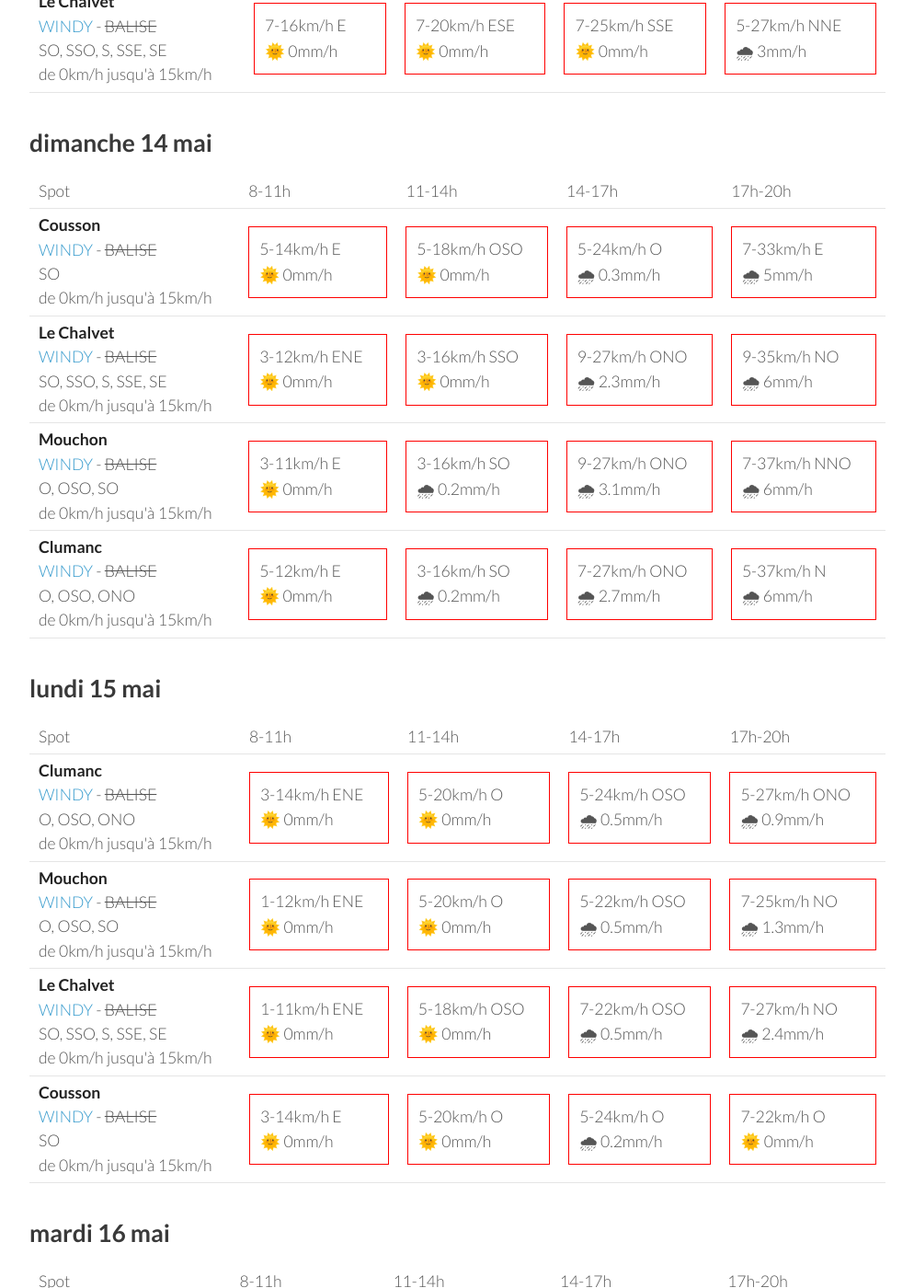
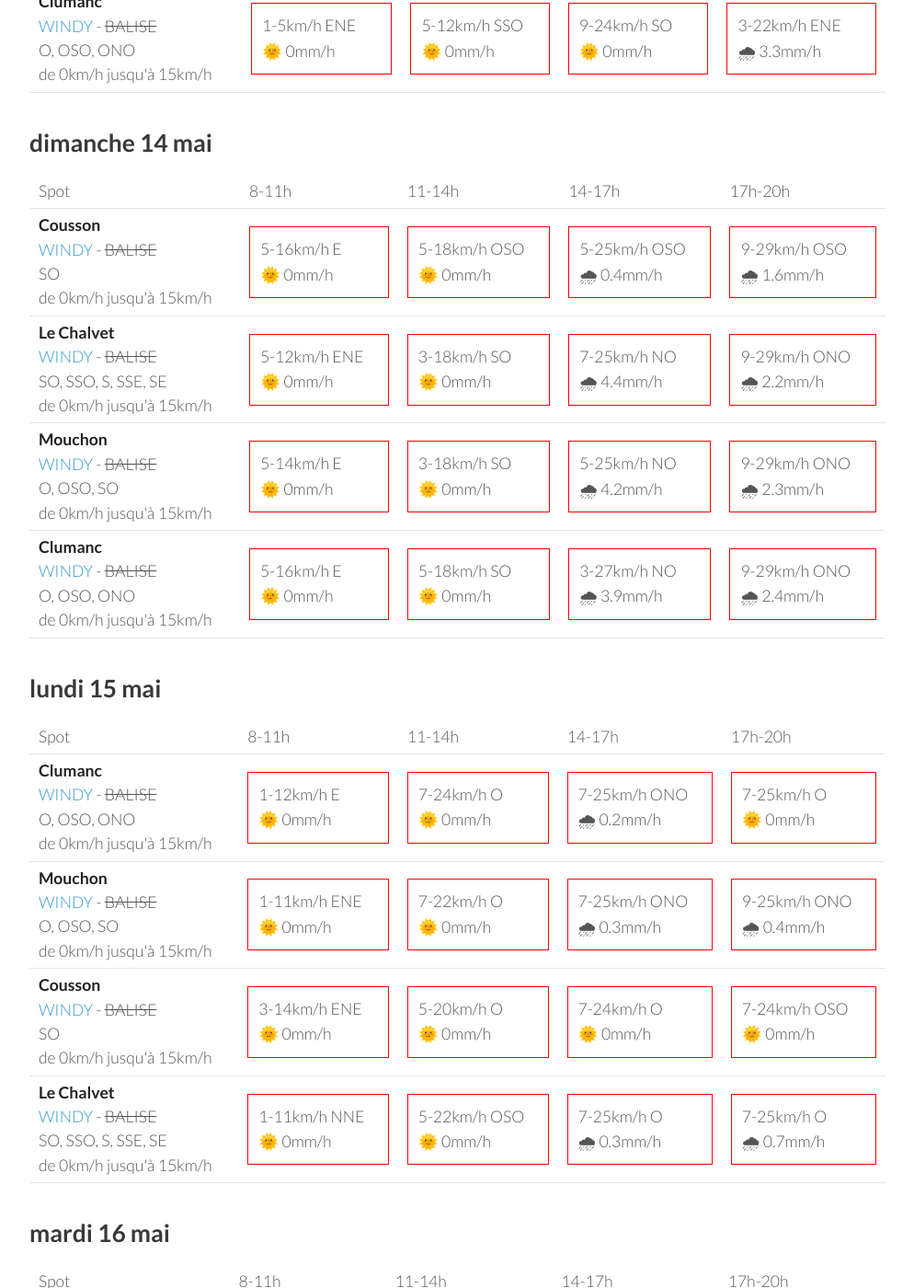
Before and after one commit to parapente-dans-le-nord/parapente-dans-le-nord.github.io, a Jekyll site: the page built from saint_andre.markdown, in a window 1280 px wide and 1400 px high, scrolled down 1325 px. Shown: the whole window at 92% size, without its empty margins (26-1020 px from the left). Built offline with Jekyll 4.4.1, drawn with Linux system fonts in a browser that asks for light colours; some of the changed text lies outside the part shown.

Commit message:
update index.markdown

```diff
--- a/saint_andre.markdown
+++ b/saint_andre.markdown
@@ -32,16 +32,6 @@ page mise à jour le vendredi 12 mai 06:36
 
     </tr>
 <tr>
-        <td><strong>Le Chalvet</strong><br><a href="https://windy.com/43.979/6.480?43.866,6.480,10,m:eSsaglX">WINDY</a> - <span class="no-balise"> BALISE </span><br> <span class="vent-favorable">SO, SSO, S, SSE, SE</span><br><span class="force-vent">de 0km/h jusqu'à 15km/h</span> </td>
-
-            <td><div class="not-flyable"><p>3-9km/h ENE</p><p>🌞 0mm/h</p></div></td>
-            <td><div class="not-flyable"><p>3-11km/h OSO</p><p>🌞 0mm/h</p></div></td>
-            <td><div class="not-flyable"><p>11-38km/h ONO</p><p>🌧 0.2mm/h</p></div></td>
-            <td><div class="not-flyable"><p>9-14km/h OSO</p><p>🌧 6mm/h</p></div></td>
-
-
-    </tr>
-<tr>
         <td><strong>Cousson</strong><br><a href="https://windy.com/44.054/6.240?43.940,6.241,10,m:eSAaglz">WINDY</a> - <span class="no-balise"> BALISE </span><br> <span class="vent-favorable">SO</span><br><span class="force-vent">de 0km/h jusqu'à 15km/h</span> </td>
 
             <td><div class="not-flyable"><p>1-3km/h S</p><p>🌞 0mm/h</p></div></td>
@@ -58,6 +48,16 @@ page mise à jour le vendredi 12 mai 06:36
             <td><div class="not-flyable"><p>1-11km/h S</p><p>🌞 0mm/h</p></div></td>
             <td><div class="not-flyable"><p>9-29km/h NO</p><p>🌧 0.9mm/h</p></div></td>
             <td><div class="not-flyable"><p>9-25km/h OSO</p><p>🌧 3.4mm/h</p></div></td>
+
+
+    </tr>
+<tr>
+        <td><strong>Le Chalvet</strong><br><a href="https://windy.com/43.979/6.480?43.866,6.480,10,m:eSsaglX">WINDY</a> - <span class="no-balise"> BALISE </span><br> <span class="vent-favorable">SO, SSO, S, SSE, SE</span><br><span class="force-vent">de 0km/h jusqu'à 15km/h</span> </td>
+
+            <td><div class="not-flyable"><p>5-16km/h ESE</p><p>🌞 0mm/h</p></div></td>
+            <td><div class="not-flyable"><p>9-29km/h SE</p><p>🌧 0.3mm/h</p></div></td>
+            <td><div class="not-flyable"><p>7-33km/h SSE</p><p>🌧 3.3mm/h</p></div></td>
+            <td><div class="not-flyable"><p>7-27km/h SSE</p><p>🌧 4.1mm/h</p></div></td>
 
 
     </tr>
@@ -88,6 +88,16 @@ page mise à jour le vendredi 12 mai 06:36
 
     </tr>
 <tr>
+        <td><strong>Le Chalvet</strong><br><a href="https://windy.com/43.979/6.480?43.866,6.480,10,m:eSsaglX">WINDY</a> - <span class="no-balise"> BALISE </span><br> <span class="vent-favorable">SO, SSO, S, SSE, SE</span><br><span class="force-vent">de 0km/h jusqu'à 15km/h</span> </td>
+
+            <td><div class="not-flyable"><p>5-14km/h ENE</p><p>🌞 0mm/h</p></div></td>
+            <td><div class="not-flyable"><p>7-25km/h ESE</p><p>🌧 0.3mm/h</p></div></td>
+            <td><div class="not-flyable"><p>3-24km/h SSO</p><p>🌧 0.4mm/h</p></div></td>
+            <td><div class="not-flyable"><p>5-20km/h SO</p><p>🌧 2.6mm/h</p></div></td>
+
+
+    </tr>
+<tr>
         <td><strong>Mouchon</strong><br><a href="https://windy.com/43.992/6.424?43.878,6.425,10,m:eSuaglR">WINDY</a> - <span class="no-balise"> BALISE </span><br> <span class="vent-favorable">O, OSO, SO</span><br><span class="force-vent">de 0km/h jusqu'à 15km/h</span> </td>
 
             <td><div class="not-flyable"><p>5-11km/h SE</p><p>🌞 0mm/h</p></div></td>
@@ -104,16 +114,6 @@ page mise à jour le vendredi 12 mai 06:36
             <td><div class="not-flyable"><p>5-12km/h SSO</p><p>🌞 0mm/h</p></div></td>
             <td><div class="not-flyable"><p>9-24km/h SO</p><p>🌞 0mm/h</p></div></td>
             <td><div class="not-flyable"><p>3-22km/h ENE</p><p>🌧 3.3mm/h</p></div></td>
-
-
-    </tr>
-<tr>
-        <td><strong>Le Chalvet</strong><br><a href="https://windy.com/43.979/6.480?43.866,6.480,10,m:eSsaglX">WINDY</a> - <span class="no-balise"> BALISE </span><br> <span class="vent-favorable">SO, SSO, S, SSE, SE</span><br><span class="force-vent">de 0km/h jusqu'à 15km/h</span> </td>
-
-            <td><div class="not-flyable"><p>7-16km/h E</p><p>🌞 0mm/h</p></div></td>
-            <td><div class="not-flyable"><p>7-20km/h ESE</p><p>🌞 0mm/h</p></div></td>
-            <td><div class="not-flyable"><p>7-25km/h SSE</p><p>🌞 0mm/h</p></div></td>
-            <td><div class="not-flyable"><p>5-27km/h NNE</p><p>🌧 3mm/h</p></div></td>
 
 
     </tr>
@@ -136,40 +136,40 @@ page mise à jour le vendredi 12 mai 06:36
 <tr>
         <td><strong>Cousson</strong><br><a href="https://windy.com/44.054/6.240?43.940,6.241,10,m:eSAaglz">WINDY</a> - <span class="no-balise"> BALISE </span><br> <span class="vent-favorable">SO</span><br><span class="force-vent">de 0km/h jusqu'à 15km/h</span> </td>
 
-            <td><div class="not-flyable"><p>5-14km/h E</p><p>🌞 0mm/h</p></div></td>
+            <td><div class="not-flyable"><p>5-16km/h E</p><p>🌞 0mm/h</p></div></td>
             <td><div class="not-flyable"><p>5-18km/h OSO</p><p>🌞 0mm/h</p></div></td>
-            <td><div class="not-flyable"><p>5-24km/h O</p><p>🌧 0.3mm/h</p></div></td>
-            <td><div class="not-flyable"><p>7-33km/h E</p><p>🌧 5mm/h</p></div></td>
+            <td><div class="not-flyable"><p>5-25km/h OSO</p><p>🌧 0.4mm/h</p></div></td>
+            <td><div class="not-flyable"><p>9-29km/h OSO</p><p>🌧 1.6mm/h</p></div></td>
 
 
     </tr>
 <tr>
         <td><strong>Le Chalvet</strong><br><a href="https://windy.com/43.979/6.480?43.866,6.480,10,m:eSsaglX">WINDY</a> - <span class="no-balise"> BALISE </span><br> <span class="vent-favorable">SO, SSO, S, SSE, SE</span><br><span class="force-vent">de 0km/h jusqu'à 15km/h</span> </td>
 
-            <td><div class="not-flyable"><p>3-12km/h ENE</p><p>🌞 0mm/h</p></div></td>
-            <td><div class="not-flyable"><p>3-16km/h SSO</p><p>🌞 0mm/h</p></div></td>
-            <td><div class="not-flyable"><p>9-27km/h ONO</p><p>🌧 2.3mm/h</p></div></td>
-            <td><div class="not-flyable"><p>9-35km/h NO</p><p>🌧 6mm/h</p></div></td>
+            <td><div class="not-flyable"><p>5-12km/h ENE</p><p>🌞 0mm/h</p></div></td>
+            <td><div class="not-flyable"><p>3-18km/h SO</p><p>🌞 0mm/h</p></div></td>
+            <td><div class="not-flyable"><p>7-25km/h NO</p><p>🌧 4.4mm/h</p></div></td>
+            <td><div class="not-flyable"><p>9-29km/h ONO</p><p>🌧 2.2mm/h</p></div></td>
 
 
     </tr>
 <tr>
         <td><strong>Mouchon</strong><br><a href="https://windy.com/43.992/6.424?43.878,6.425,10,m:eSuaglR">WINDY</a> - <span class="no-balise"> BALISE </span><br> <span class="vent-favorable">O, OSO, SO</span><br><span class="force-vent">de 0km/h jusqu'à 15km/h</span> </td>
 
-            <td><div class="not-flyable"><p>3-11km/h E</p><p>🌞 0mm/h</p></div></td>
-            <td><div class="not-flyable"><p>3-16km/h SO</p><p>🌧 0.2mm/h</p></div></td>
-            <td><div class="not-flyable"><p>9-27km/h ONO</p><p>🌧 3.1mm/h</p></div></td>
-            <td><div class="not-flyable"><p>7-37km/h NNO</p><p>🌧 6mm/h</p></div></td>
+            <td><div class="not-flyable"><p>5-14km/h E</p><p>🌞 0mm/h</p></div></td>
+            <td><div class="not-flyable"><p>3-18km/h SO</p><p>🌞 0mm/h</p></div></td>
+            <td><div class="not-flyable"><p>5-25km/h NO</p><p>🌧 4.2mm/h</p></div></td>
+            <td><div class="not-flyable"><p>9-29km/h ONO</p><p>🌧 2.3mm/h</p></div></td>
 
 
     </tr>
 <tr>
         <td><strong>Clumanc</strong><br><a href="https://windy.com/44.027/6.402?43.914,6.403,10,m:eSxaglP">WINDY</a> - <span class="no-balise"> BALISE </span><br> <span class="vent-favorable">O, OSO, ONO</span><br><span class="force-vent">de 0km/h jusqu'à 15km/h</span> </td>
 
-            <td><div class="not-flyable"><p>5-12km/h E</p><p>🌞 0mm/h</p></div></td>
-            <td><div class="not-flyable"><p>3-16km/h SO</p><p>🌧 0.2mm/h</p></div></td>
-            <td><div class="not-flyable"><p>7-27km/h ONO</p><p>🌧 2.7mm/h</p></div></td>
-            <td><div class="not-flyable"><p>5-37km/h N</p><p>🌧 6mm/h</p></div></td>
+            <td><div class="not-flyable"><p>5-16km/h E</p><p>🌞 0mm/h</p></div></td>
+            <td><div class="not-flyable"><p>5-18km/h SO</p><p>🌞 0mm/h</p></div></td>
+            <td><div class="not-flyable"><p>3-27km/h NO</p><p>🌧 3.9mm/h</p></div></td>
+            <td><div class="not-flyable"><p>9-29km/h ONO</p><p>🌧 2.4mm/h</p></div></td>
 
 
     </tr>
@@ -192,40 +192,40 @@ page mise à jour le vendredi 12 mai 06:36
 <tr>
         <td><strong>Clumanc</strong><br><a href="https://windy.com/44.027/6.402?43.914,6.403,10,m:eSxaglP">WINDY</a> - <span class="no-balise"> BALISE </span><br> <span class="vent-favorable">O, OSO, ONO</span><br><span class="force-vent">de 0km/h jusqu'à 15km/h</span> </td>
 
-            <td><div class="not-flyable"><p>3-14km/h ENE</p><p>🌞 0mm/h</p></div></td>
-            <td><div class="not-flyable"><p>5-20km/h O</p><p>🌞 0mm/h</p></div></td>
-            <td><div class="not-flyable"><p>5-24km/h OSO</p><p>🌧 0.5mm/h</p></div></td>
-            <td><div class="not-flyable"><p>5-27km/h ONO</p><p>🌧 0.9mm/h</p></div></td>
+            <td><div class="not-flyable"><p>1-12km/h E</p><p>🌞 0mm/h</p></div></td>
+            <td><div class="not-flyable"><p>7-24km/h O</p><p>🌞 0mm/h</p></div></td>
+            <td><div class="not-flyable"><p>7-25km/h ONO</p><p>🌧 0.2mm/h</p></div></td>
+            <td><div class="not-flyable"><p>7-25km/h O</p><p>🌞 0mm/h</p></div></td>
 
 
     </tr>
 <tr>
         <td><strong>Mouchon</strong><br><a href="https://windy.com/43.992/6.424?43.878,6.425,10,m:eSuaglR">WINDY</a> - <span class="no-balise"> BALISE </span><br> <span class="vent-favorable">O, OSO, SO</span><br><span class="force-vent">de 0km/h jusqu'à 15km/h</span> </td>
 
-            <td><div class="not-flyable"><p>1-12km/h ENE</p><p>🌞 0mm/h</p></div></td>
+            <td><div class="not-flyable"><p>1-11km/h ENE</p><p>🌞 0mm/h</p></div></td>
+            <td><div class="not-flyable"><p>7-22km/h O</p><p>🌞 0mm/h</p></div></td>
+            <td><div class="not-flyable"><p>7-25km/h ONO</p><p>🌧 0.3mm/h</p></div></td>
+            <td><div class="not-flyable"><p>9-25km/h ONO</p><p>🌧 0.4mm/h</p></div></td>
+
+
+    </tr>
+<tr>
+        <td><strong>Cousson</strong><br><a href="https://windy.com/44.054/6.240?43.940,6.241,10,m:eSAaglz">WINDY</a> - <span class="no-balise"> BALISE </span><br> <span class="vent-favorable">SO</span><br><span class="force-vent">de 0km/h jusqu'à 15km/h</span> </td>
+
+            <td><div class="not-flyable"><p>3-14km/h ENE</p><p>🌞 0mm/h</p></div></td>
             <td><div class="not-flyable"><p>5-20km/h O</p><p>🌞 0mm/h</p></div></td>
-            <td><div class="not-flyable"><p>5-22km/h OSO</p><p>🌧 0.5mm/h</p></div></td>
-            <td><div class="not-flyable"><p>7-25km/h NO</p><p>🌧 1.3mm/h</p></div></td>
+            <td><div class="not-flyable"><p>7-24km/h O</p><p>🌞 0mm/h</p></div></td>
+            <td><div class="not-flyable"><p>7-24km/h OSO</p><p>🌞 0mm/h</p></div></td>
 
 
     </tr>
 <tr>
         <td><strong>Le Chalvet</strong><br><a href="https://windy.com/43.979/6.480?43.866,6.480,10,m:eSsaglX">WINDY</a> - <span class="no-balise"> BALISE </span><br> <span class="vent-favorable">SO, SSO, S, SSE, SE</span><br><span class="force-vent">de 0km/h jusqu'à 15km/h</span> </td>
 
-            <td><div class="not-flyable"><p>1-11km/h ENE</p><p>🌞 0mm/h</p></div></td>
-            <td><div class="not-flyable"><p>5-18km/h OSO</p><p>🌞 0mm/h</p></div></td>
-            <td><div class="not-flyable"><p>7-22km/h OSO</p><p>🌧 0.5mm/h</p></div></td>
-            <td><div class="not-flyable"><p>7-27km/h NO</p><p>🌧 2.4mm/h</p></div></td>
-
-
-    </tr>
-<tr>
-        <td><strong>Cousson</strong><br><a href="https://windy.com/44.054/6.240?43.940,6.241,10,m:eSAaglz">WINDY</a> - <span class="no-balise"> BALISE </span><br> <span class="vent-favorable">SO</span><br><span class="force-vent">de 0km/h jusqu'à 15km/h</span> </td>
-
-            <td><div class="not-flyable"><p>3-14km/h E</p><p>🌞 0mm/h</p></div></td>
-            <td><div class="not-flyable"><p>5-20km/h O</p><p>🌞 0mm/h</p></div></td>
-            <td><div class="not-flyable"><p>5-24km/h O</p><p>🌧 0.2mm/h</p></div></td>
-            <td><div class="not-flyable"><p>7-22km/h O</p><p>🌞 0mm/h</p></div></td>
+            <td><div class="not-flyable"><p>1-11km/h NNE</p><p>🌞 0mm/h</p></div></td>
+            <td><div class="not-flyable"><p>5-22km/h OSO</p><p>🌞 0mm/h</p></div></td>
+            <td><div class="not-flyable"><p>7-25km/h O</p><p>🌧 0.3mm/h</p></div></td>
+            <td><div class="not-flyable"><p>7-25km/h O</p><p>🌧 0.7mm/h</p></div></td>
 
 
     </tr>
@@ -248,40 +248,40 @@ page mise à jour le vendredi 12 mai 06:36
 <tr>
         <td><strong>Mouchon</strong><br><a href="https://windy.com/43.992/6.424?43.878,6.425,10,m:eSuaglR">WINDY</a> - <span class="no-balise"> BALISE </span><br> <span class="vent-favorable">O, OSO, SO</span><br><span class="force-vent">de 0km/h jusqu'à 15km/h</span> </td>
 
-            <td><div class="not-flyable"><p>3-14km/h NNE</p><p>🌞 0mm/h</p></div></td>
-            <td><div class="not-flyable"><p>9-29km/h NO</p><p>🌧 0.3mm/h</p></div></td>
-            <td><div class="not-flyable"><p>12-35km/h O</p><p>🌧 2mm/h</p></div></td>
-            <td><div class="not-flyable"><p>9-33km/h ONO</p><p>🌧 1.8mm/h</p></div></td>
+            <td><div class="not-flyable"><p>5-16km/h NO</p><p>🌞 0mm/h</p></div></td>
+            <td><div class="not-flyable"><p>9-29km/h NO</p><p>🌞 0mm/h</p></div></td>
+            <td><div class="not-flyable"><p>14-40km/h ONO</p><p>🌧 0.8mm/h</p></div></td>
+            <td><div class="not-flyable"><p>14-48km/h ONO</p><p>🌧 0.5mm/h</p></div></td>
 
 
     </tr>
 <tr>
         <td><strong>Clumanc</strong><br><a href="https://windy.com/44.027/6.402?43.914,6.403,10,m:eSxaglP">WINDY</a> - <span class="no-balise"> BALISE </span><br> <span class="vent-favorable">O, OSO, ONO</span><br><span class="force-vent">de 0km/h jusqu'à 15km/h</span> </td>
 
-            <td><div class="not-flyable"><p>3-16km/h NE</p><p>🌞 0mm/h</p></div></td>
-            <td><div class="not-flyable"><p>9-29km/h NO</p><p>🌧 0.2mm/h</p></div></td>
-            <td><div class="not-flyable"><p>12-37km/h ONO</p><p>🌧 1.4mm/h</p></div></td>
-            <td><div class="not-flyable"><p>11-35km/h ONO</p><p>🌧 1mm/h</p></div></td>
+            <td><div class="not-flyable"><p>5-18km/h NO</p><p>🌞 0mm/h</p></div></td>
+            <td><div class="not-flyable"><p>9-29km/h NO</p><p>🌞 0mm/h</p></div></td>
+            <td><div class="not-flyable"><p>16-42km/h ONO</p><p>🌧 0.7mm/h</p></div></td>
+            <td><div class="not-flyable"><p>14-50km/h ONO</p><p>🌧 0.2mm/h</p></div></td>
 
 
     </tr>
 <tr>
         <td><strong>Cousson</strong><br><a href="https://windy.com/44.054/6.240?43.940,6.241,10,m:eSAaglz">WINDY</a> - <span class="no-balise"> BALISE </span><br> <span class="vent-favorable">SO</span><br><span class="force-vent">de 0km/h jusqu'à 15km/h</span> </td>
 
-            <td><div class="not-flyable"><p>5-18km/h N</p><p>🌞 0mm/h</p></div></td>
-            <td><div class="not-flyable"><p>14-37km/h NNO</p><p>🌞 0mm/h</p></div></td>
-            <td><div class="not-flyable"><p>16-42km/h NO</p><p>🌧 0.2mm/h</p></div></td>
-            <td><div class="not-flyable"><p>18-44km/h NO</p><p>🌧 0.2mm/h</p></div></td>
+            <td><div class="not-flyable"><p>7-24km/h NNO</p><p>🌞 0mm/h</p></div></td>
+            <td><div class="not-flyable"><p>16-40km/h NNO</p><p>🌞 0mm/h</p></div></td>
+            <td><div class="not-flyable"><p>18-50km/h NO</p><p>🌞 0mm/h</p></div></td>
+            <td><div class="not-flyable"><p>18-53km/h NO</p><p>🌞 0mm/h</p></div></td>
 
 
     </tr>
 <tr>
         <td><strong>Le Chalvet</strong><br><a href="https://windy.com/43.979/6.480?43.866,6.480,10,m:eSsaglX">WINDY</a> - <span class="no-balise"> BALISE </span><br> <span class="vent-favorable">SO, SSO, S, SSE, SE</span><br><span class="force-vent">de 0km/h jusqu'à 15km/h</span> </td>
 
-            <td><div class="not-flyable"><p>3-16km/h NNE</p><p>🌞 0mm/h</p></div></td>
-            <td><div class="not-flyable"><p>7-25km/h NO</p><p>🌧 0.3mm/h</p></div></td>
-            <td><div class="not-flyable"><p>11-33km/h O</p><p>🌧 2.8mm/h</p></div></td>
-            <td><div class="not-flyable"><p>7-31km/h O</p><p>🌧 3.6mm/h</p></div></td>
+            <td><div class="not-flyable"><p>5-18km/h NO</p><p>🌞 0mm/h</p></div></td>
+            <td><div class="not-flyable"><p>7-25km/h NO</p><p>🌞 0mm/h</p></div></td>
+            <td><div class="not-flyable"><p>14-38km/h ONO</p><p>🌧 0.9mm/h</p></div></td>
+            <td><div class="not-flyable"><p>12-44km/h ONO</p><p>🌧 1.4mm/h</p></div></td>
 
 
     </tr>
@@ -289,3 +289,59 @@ page mise à jour le vendredi 12 mai 06:36
 </tbody>
 </table>
 {:/}
+## mercredi 17 mai
+
+{::nomarkdown}
+<table>
+  <tbody>
+    <tr>
+      <td>Spot</td>
+      <td>8-11h</td>
+      <td>11-14h</td>
+      <td>14-17h</td>
+      <td>17h-20h</td>
+    </tr>
+<tr>
+        <td><strong>Clumanc</strong><br><a href="https://windy.com/44.027/6.402?43.914,6.403,10,m:eSxaglP">WINDY</a> - <span class="no-balise"> BALISE </span><br> <span class="vent-favorable">O, OSO, ONO</span><br><span class="force-vent">de 0km/h jusqu'à 15km/h</span> </td>
+
+            <td><div class="flyable"><p>1-11km/h ONO</p><p>🌞 0mm/h</p></div></td>
+            <td><div class="not-flyable"><p>9-27km/h O</p><p>🌞 0mm/h</p></div></td>
+            <td><div class="not-flyable"><p>11-31km/h O</p><p>🌞 0mm/h</p></div></td>
+            <td><div class="not-flyable"><p>9-33km/h O</p><p>🌞 0mm/h</p></div></td>
+
+
+    </tr>
+<tr>
+        <td><strong>Mouchon</strong><br><a href="https://windy.com/43.992/6.424?43.878,6.425,10,m:eSuaglR">WINDY</a> - <span class="no-balise"> BALISE </span><br> <span class="vent-favorable">O, OSO, SO</span><br><span class="force-vent">de 0km/h jusqu'à 15km/h</span> </td>
+
+            <td><div class="not-flyable"><p>1-11km/h ONO</p><p>🌞 0mm/h</p></div></td>
+            <td><div class="not-flyable"><p>7-25km/h O</p><p>🌞 0mm/h</p></div></td>
+            <td><div class="not-flyable"><p>11-31km/h O</p><p>🌞 0mm/h</p></div></td>
+            <td><div class="not-flyable"><p>7-31km/h O</p><p>🌞 0mm/h</p></div></td>
+
+
+    </tr>
+<tr>
+        <td><strong>Cousson</strong><br><a href="https://windy.com/44.054/6.240?43.940,6.241,10,m:eSAaglz">WINDY</a> - <span class="no-balise"> BALISE </span><br> <span class="vent-favorable">SO</span><br><span class="force-vent">de 0km/h jusqu'à 15km/h</span> </td>
+
+            <td><div class="not-flyable"><p>1-12km/h NO</p><p>🌞 0mm/h</p></div></td>
+            <td><div class="not-flyable"><p>9-25km/h O</p><p>🌞 0mm/h</p></div></td>
+            <td><div class="not-flyable"><p>9-27km/h O</p><p>🌞 0mm/h</p></div></td>
+            <td><div class="not-flyable"><p>7-27km/h OSO</p><p>🌞 0mm/h</p></div></td>
+
+
+    </tr>
+<tr>
+        <td><strong>Le Chalvet</strong><br><a href="https://windy.com/43.979/6.480?43.866,6.480,10,m:eSsaglX">WINDY</a> - <span class="no-balise"> BALISE </span><br> <span class="vent-favorable">SO, SSO, S, SSE, SE</span><br><span class="force-vent">de 0km/h jusqu'à 15km/h</span> </td>
+
+            <td><div class="not-flyable"><p>1-12km/h NO</p><p>🌞 0mm/h</p></div></td>
+            <td><div class="not-flyable"><p>5-22km/h O</p><p>🌞 0mm/h</p></div></td>
+            <td><div class="not-flyable"><p>9-29km/h O</p><p>🌞 0mm/h</p></div></td>
+            <td><div class="not-flyable"><p>7-31km/h O</p><p>🌞 0mm/h</p></div></td>
+
+
+    </tr>
+
+</tbody>
+</table>
+{:/}
```
Also changed, not shown: other parts of saint_andre.markdown (+1 -1 lines).
